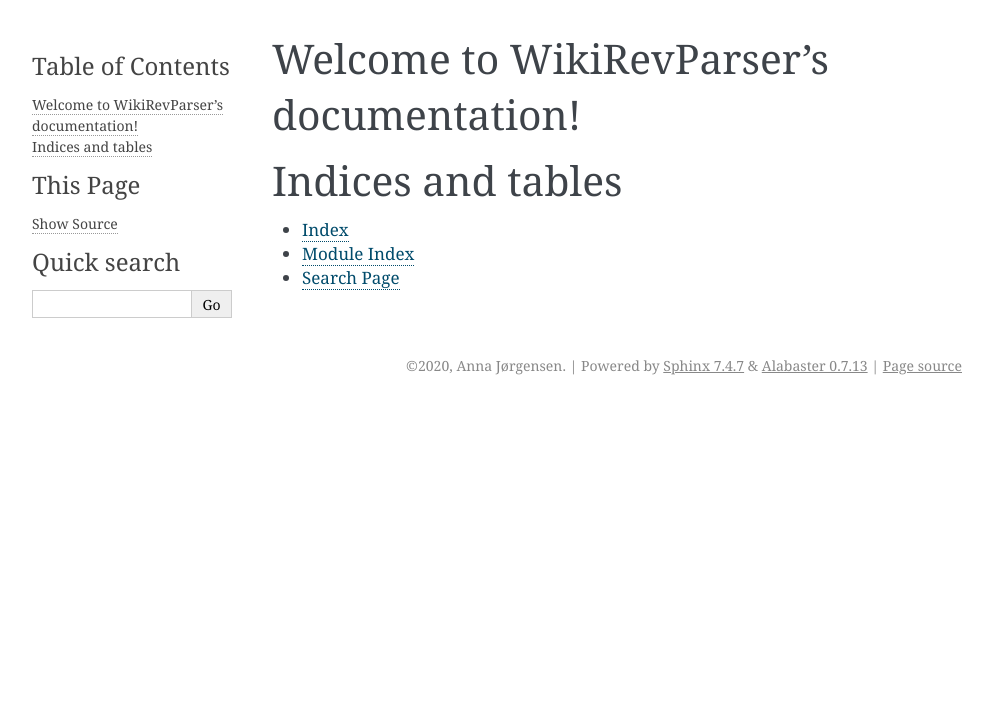
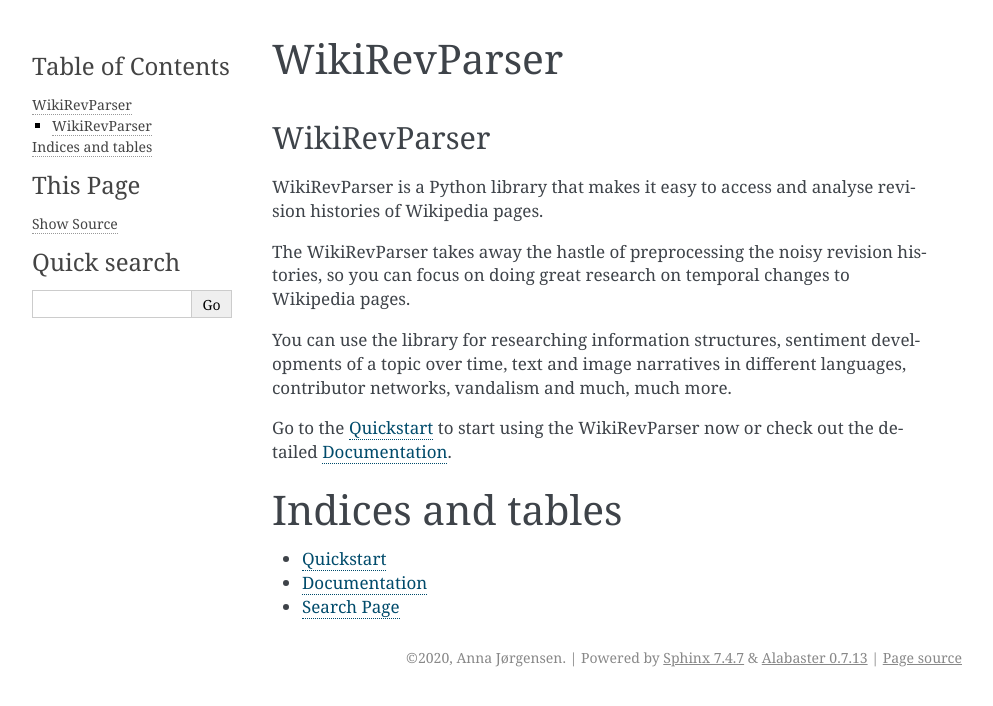
Before and after one commit to ajoer/WikiRevParser, a Sphinx documentation site: the page built from docs/index.rst, in a window 1280 px wide. Shown: the top 706 px of the page, without its empty margins (148-1141 px from the left). Built offline with Sphinx 7.4.7, drawn with Linux system fonts in a browser that asks for light colours.

Commit message:
adding initial readmedocs

```diff
--- a/docs/index.rst
+++ b/docs/index.rst
@@ -3,18 +3,31 @@
    You can adapt this file completely to your liking, but it should at least
    contain the root `toctree` directive.
 
-Welcome to WikiRevParser's documentation!
-=========================================
+WikiRevParser
+=============
+
+WikiRevParser
+*********
+
+WikiRevParser is a Python library that makes it easy to access and analyse revision histories of Wikipedia pages.
+
+The WikiRevParser takes away the hastle of preprocessing the noisy revision histories, so you can focus on doing great research on temporal changes to Wikipedia pages.
+
+You can use the library for researching information structures, sentiment developments of a topic over time, text and image narratives in different languages, contributor networks, vandalism and much, much more.
+
+Go to the :ref:`quickstart` to start using the WikiRevParser now or check out the detailed :ref:`documentation`.
+
+Indices and tables
+==================
+
+* :ref:`quickstart`
+* :ref:`documentation`
+* :ref:`search`
+
 
 .. toctree::
    :maxdepth: 2
    :caption: Contents:
 
 
-
-Indices and tables
-==================
-
-* :ref:`genindex`
-* :ref:`modindex`
-* :ref:`search`
+.. _index:
--- /dev/null
+++ b/docs/test_wikirevparser/pyvenv.cfg
@@ -0,0 +1,3 @@
+home = /usr/local/bin
+include-system-site-packages = false
+version = 3.7.7
```
Also changed, not shown: docs/documentation.rst (added, +38 -0 lines), docs/quickstart.rst (added, +41 -0 lines).
